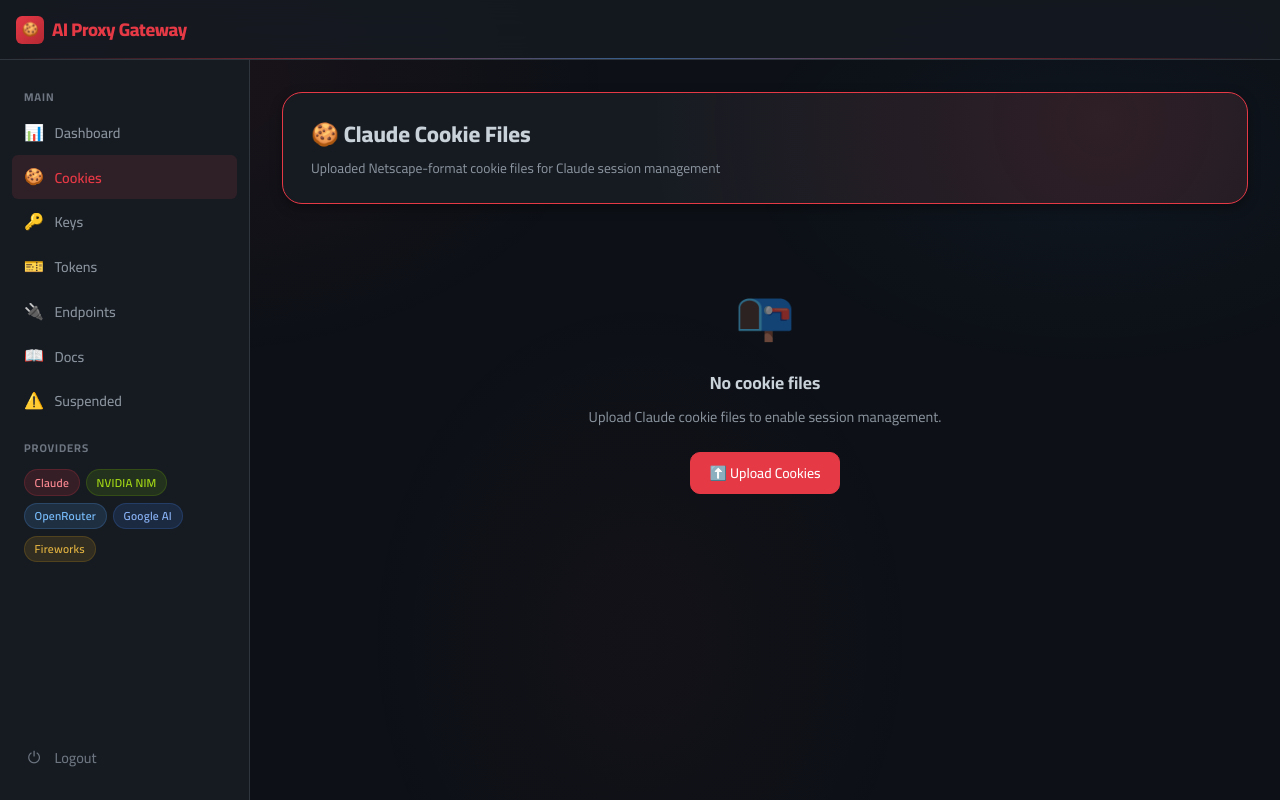
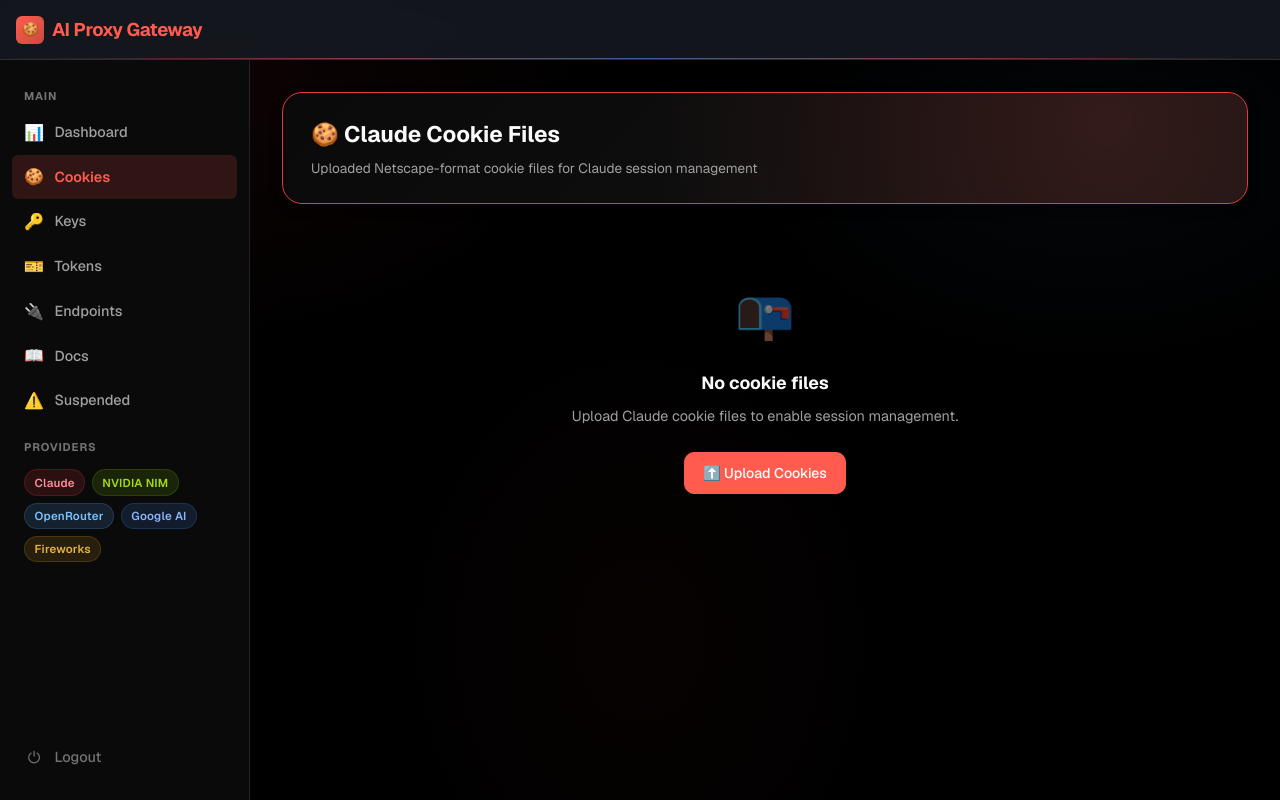
Before and after one commit to MahmoudAtteyya/aicookies, a Flask app: page /cookies in a window 1280 px wide. Run offline with Flask 3, Linux system fonts and the light colour scheme; the visitor is signed in with stand-in values (Sample User, id 1); data comes from the database, SQL or seed files in the repository; data that the repository does not hold is empty.

Commit message:
redesign: Vercel-inspired design system with shadow-as-border technique and Geist fonts

```diff
--- a/templates/base.html
+++ b/templates/base.html
@@ -6,9 +6,12 @@
     <meta name="description" content="AI Proxy Gateway — OpenAI-compatible API with multi-provider support, smart key rotation, and Claude cookie orchestration.">
     <title>{% block title %}AI Proxy Gateway{% endblock %}</title>
 
-    <!-- Cairo font from Google Fonts -->
+    <!-- Vercel Geist font system -->
     <link rel="preconnect" href="https://fonts.googleapis.com">
     <link rel="preconnect" href="https://fonts.gstatic.com" crossorigin>
+    <link href="https://fonts.googleapis.com/css2?family=Geist:wght@300;400;500;600;700&family=Geist+Mono:wght@400;500;600&display=swap" rel="stylesheet">
+
+    <!-- Cairo for Arabic content -->
     <link href="https://fonts.googleapis.com/css2?family=Cairo:wght@400;500;600;700;800&display=swap" rel="stylesheet">
 
     <style>
@@ -18,29 +21,37 @@
            ═══════════════════════════════════════════════════════════════════ */
 
         :root {
-            /* ── Core palette (dark theme) ── */
-            --bg:           #0d1117;
-            --bg-elevated:  #161b22;
-            --bg-card:      #161b22;
-            --bg-input:     #0d1117;
-            --bg-hover:     #1c2128;
+            /* ── Vercel-inspired dark palette ── */
+            --bg:           #000000;
+            --bg-elevated:  #0a0a0a;
+            --bg-card:      #111111;
+            --bg-input:     #0a0a0a;
+            --bg-hover:     #1a1a1a;
 
-            /* ── Borders ── */
-            --border:       #30363d;
-            --border-light: #484f58;
-            --border-accent:#e63946;
+            /* ── Vercel shadow-as-border (most important!) ── */
+            --border-shadow: rgba(255,255,255,0.1) 0px 0px 0px 1px;
+            --border-light: rgba(255,255,255,0.15);
+            --border-hover: rgba(255,255,255,0.2);
+
+            /* ── Legacy borders (for compatibility) ── */
+            --border:       rgba(255,255,255,0.1);
+            --border-accent: #e63946;
 
             /* ── Text ── */
-            --text:         #c9d1d9;
-            --text-dim:     #8b949e;
-            --text-muted:   #6e7681;
+            --text:         #fafafa;
+            --text-dim:     #a0a0a0;
+            --text-muted:   #737373;
 
-            /* ── Accent (red) ── */
-            --accent:       #e63946;
-            --accent-hover: #f15560;
-            --accent-dim:   #b32832;
-            --accent-glow:  rgba(230,57,70,0.12);
-            --accent-glow2: rgba(230,57,70,0.06);
+            /* ── Accent (Vercel workflow red) ── */
+            --accent:       #ff5b4f;
+            --accent-hover: #ff7668;
+            --accent-dim:   #cc4a3f;
+            --accent-glow:  rgba(255,91,79,0.15);
+
+            /* ── Vercel workflow colors ── */
+            --ship-red:     #ff5b4f;
+            --preview-pink: #de1d8d;
+            --develop-blue: #0a72ef;
 
             /* ── Status colors ── */
             --green:        #3fb950;
@@ -71,9 +82,9 @@
             --t-med:  0.25s ease;
             --t-slow:  0.4s ease;
 
-            /* ── Fonts ── */
-            --font-sans: 'Cairo', -apple-system, BlinkMacSystemFont, 'Segoe UI', 'Inter', Roboto, sans-serif;
-            --font-mono: 'SF Mono', 'Fira Code', 'Cascadia Code', 'JetBrains Mono', Consolas, monospace;
+            /* ── Fonts (Vercel Geist system) ── */
+            --font-sans: 'Geist', system-ui, -apple-system, 'Segoe UI', Roboto, sans-serif;
+            --font-mono: 'Geist Mono', ui-monospace, SFMono-Regular, 'JetBrains Mono', Consolas, monospace;
 
             /* ── Layout ── */
             --nav-h: 60px;
@@ -303,24 +314,35 @@
         .flash.info    { background: var(--blue-bg);   color: var(--blue);   border: 1px solid rgba(88,166,255,0.3); }
 
         /* ═══════════════════════════════════════════════════════════════════
-           CARDS
+           CARDS (Vercel shadow-as-border technique)
            ═══════════════════════════════════════════════════════════════════ */
         .card {
             background: var(--bg-card);
-            border: 1px solid var(--border);
-            border-radius: var(--r-lg);
+            /* Vercel shadow stack: border + elevation + ambient + inner glow */
+            box-shadow:
+                rgba(255,255,255,0.08) 0px 0px 0px 1px,  /* border */
+                rgba(0,0,0,0.5) 0px 2px 2px,                /* subtle elevation */
+                rgba(0,0,0,0.4) 0px 8px 8px -8px,           /* ambient depth */
+                inset 0 1px 0 rgba(255,255,255,0.05);      /* inner glow */
+            border-radius: 8px;
             padding: 1.5rem;
             margin-bottom: 1rem;
-            transition: transform var(--t-med), border-color var(--t-med), box-shadow var(--t-med);
+            transition: box-shadow var(--t-med), transform var(--t-med);
+            border: none; /* No CSS border - use shadow! */
         }
         .card:hover {
-            border-color: var(--border-light);
+            box-shadow:
+                rgba(255,255,255,0.12) 0px 0px 0px 1px,
+                rgba(0,0,0,0.6) 0px 4px 4px,
+                rgba(0,0,0,0.5) 0px 12px 12px -6px,
+                inset 0 1px 0 rgba(255,255,255,0.08);
             transform: translateY(-2px);
-            box-shadow: var(--shadow-md);
         }
         .card-accent {
-            border-color: var(--accent);
-            box-shadow: var(--shadow-glow);
+            box-shadow:
+                rgba(255,91,79,0.3) 0px 0px 0px 1px,
+                rgba(0,0,0,0.5) 0px 2px 2px,
+                0 0 20px var(--accent-glow);
         }
 
         /* ═══════════════════════════════════════════════════════════════════
```
